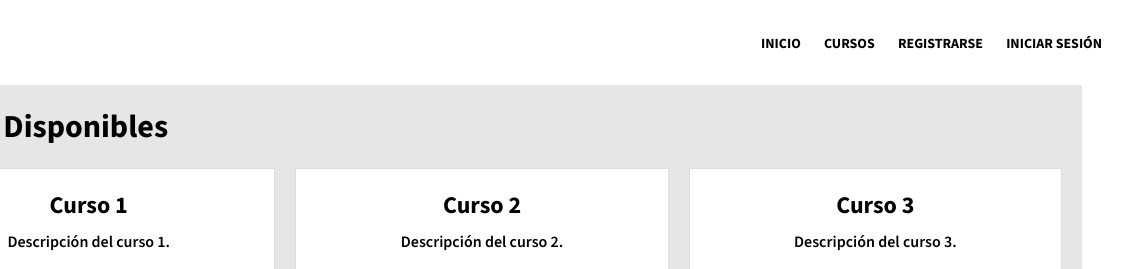
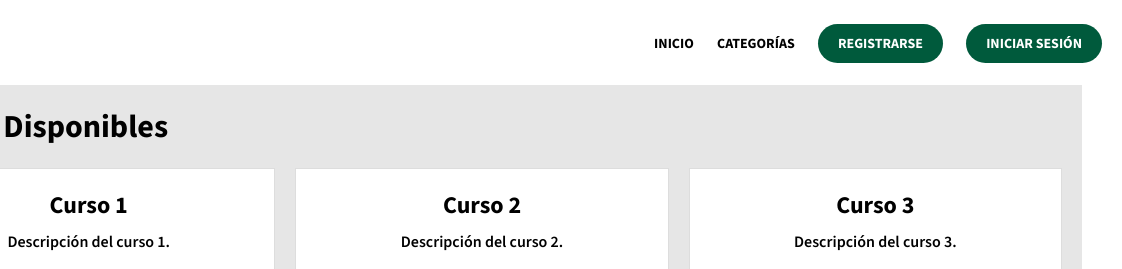
Before and after one commit to YESSENIAJUAREZHERNANDEZ/lenguaje_senas, a plain HTML site: page index.html in a window 1280 px wide. Shown: the top 269 px of the page, 158-1280 px from the left. Drawn offline with nearby package versions, Linux system fonts and the light colour scheme.

Commit message:
menu superior

```diff
--- a/index.html
+++ b/index.html
@@ -20,9 +20,9 @@
         <nav>
             <ul>
                 <li><a href="#">INICIO</a></li>
-                <li><a href="#">CURSOS</a></li>
-				<li><a href="#">REGISTRARSE</a></li>
-                <li><a href="#">INICIAR SESIÓN</a></li>
+                <li><a href="#">CATEGORÍAS</a></li>
+				<li><a href="#" class="contact-button">REGISTRARSE</a></li>
+                <li><a href="#" class="contact-button">INICIAR SESIÓN</a></li>
             </ul>
         </nav>
     </header>
--- a/style.css
+++ b/style.css
@@ -84,3 +84,17 @@ main {
     background-color: #794AD1; /* Cambia este valor al color de fondo de hover que desees */
     color: #fff; /* Cambia este valor al color del texto de hover que desees */
 }
+
+.contact-button {
+    text-decoration: none;
+    color: #fff;
+    font-weight: bold;
+    background-color: #005A3C; /* Color de fondo verde oscuro */
+    padding: 10px 20px;
+    border-radius: 20px; /* Borde redondeado */
+    transition: background-color 0.3s; /* Transición de color al hacer hover */
+}
+
+.contact-button:hover {
+    background-color: #007B4F; /* Cambio de color de fondo al hacer hover */
+}
```
